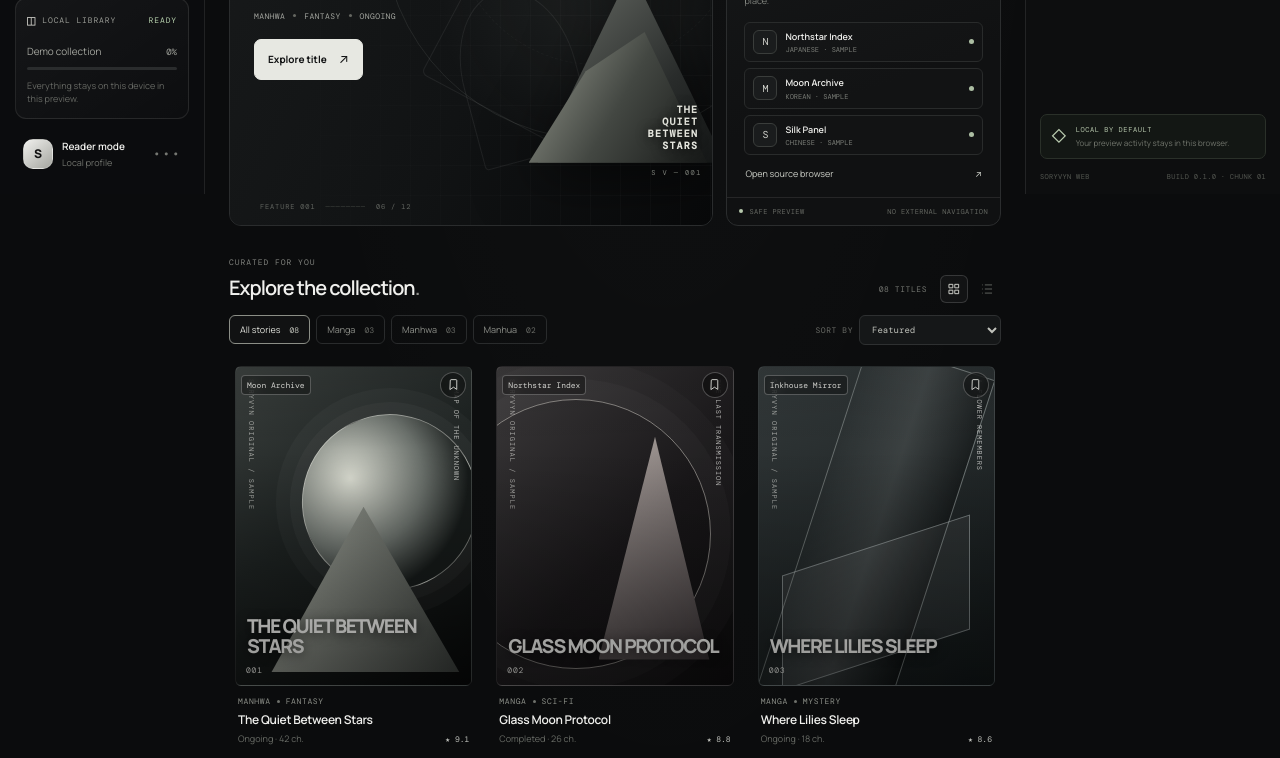
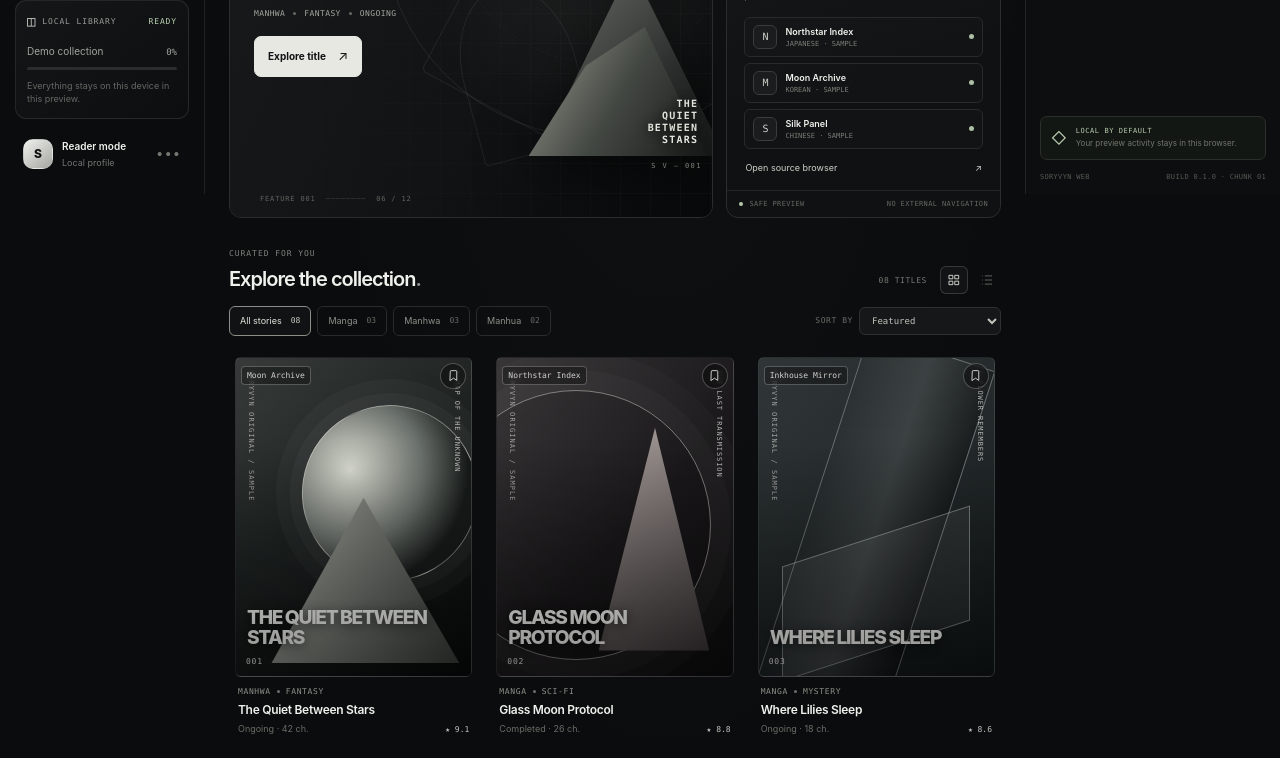
Before and after one commit to Tamasrazim/SORYVYN, a plain HTML site: page index.html in a window 1280 px wide. Shown: the part 606-1364 px from the top of the page. Drawn offline with nearby package versions, Linux system fonts and the light colour scheme.

Commit message:
Remove remote font dependency for offline PWA

```diff
--- a/app.css
+++ b/app.css
@@ -1,11 +1,9 @@
-@import url('https://fonts.googleapis.com/css2?family=DM+Mono:wght@400;500&family=Manrope:wght@400;500;600;700;800&display=swap');
-
 :root{
   color-scheme:dark;
   --bg:#0b0c0d;--panel:#111214;--panel-2:#151719;--panel-3:#1b1d20;--line:rgba(240,241,238,.095);
   --line-strong:rgba(240,241,238,.16);--text:#f0f0ed;--muted:#929491;--soft:#b9bbb6;--white:#fff;
   --accent:#e8e8e3;--accent-ink:#121313;--good:#b9d3b0;--bad:#d8a5a5;
-  --mono:"DM Mono",ui-monospace,SFMono-Regular,Consolas,monospace;--sans:"Manrope",Inter,system-ui,-apple-system,BlinkMacSystemFont,"Segoe UI",sans-serif;
+  --mono:ui-monospace,SFMono-Regular,Consolas,"Liberation Mono",monospace;--sans:Inter,system-ui,-apple-system,BlinkMacSystemFont,"Segoe UI",sans-serif;
   --sidebar:226px;--right-rail:282px;--radius:16px;--shadow:0 24px 70px rgba(0,0,0,.3);
 }
 *{box-sizing:border-box}
```
